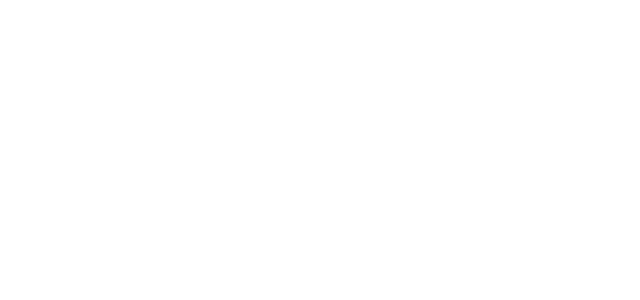
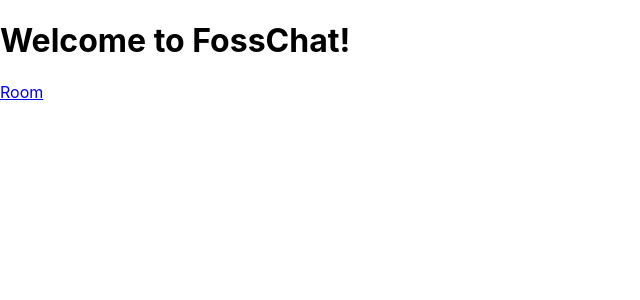
Before and after one commit to jonfossheim/chat-app, a React (Create React App) app in the folder client/: page / in a window 1280 px wide. Shown: the top 300 px of the page, without its empty margins (0-640 px from the left). Built offline with nearby package versions, Linux system fonts and the light colour scheme.

Commit message:
add dummy link

```diff
--- a/client/src/pages/WelcomeScreen.js
+++ b/client/src/pages/WelcomeScreen.js
@@ -1,11 +1,13 @@
 import React from "react";
+import {Link} from "react-router-dom";
 
 const WelcomeScreen = () => {
-    return(
+    return (
         <div>
-
+            <h1>Welcome to FossChat!</h1>
+            <Link to="/room">Room</Link>
         </div>
-    )
+)
 }
 
 export default WelcomeScreen
```
